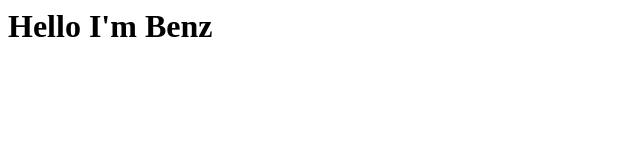
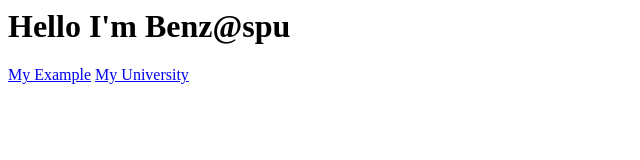
Before and after one commit to Nitiphon-Udomphot/Nitiphon-Udomphot.github.io, a plain HTML site: page index.html in a window 1280 px wide. Shown: the whole page, without its empty margins (0-640 px from the left). Drawn offline with Linux system fonts and the light colour scheme.

Commit message:
Update index.html

```diff
--- a/index.html
+++ b/index.html
@@ -1 +1,3 @@
-<h1>Hello I'm Benz</h1>
+<h1>Hello I'm Benz@spu</h1>
+<a href='https://Nitiphon-Udomphot.github.io'>My Example</a>
+<a href='https://www.spu.ac.th'>My University</a>
```
